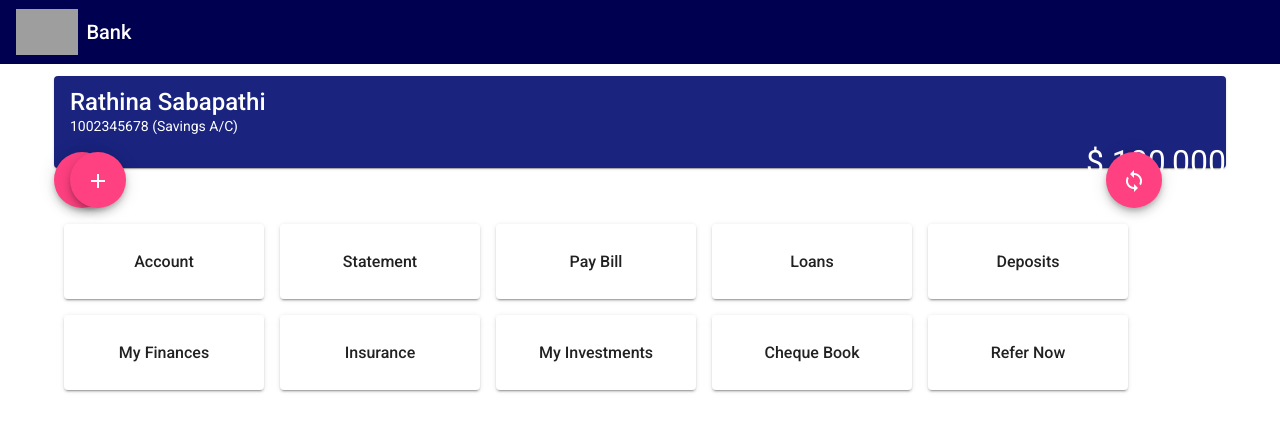
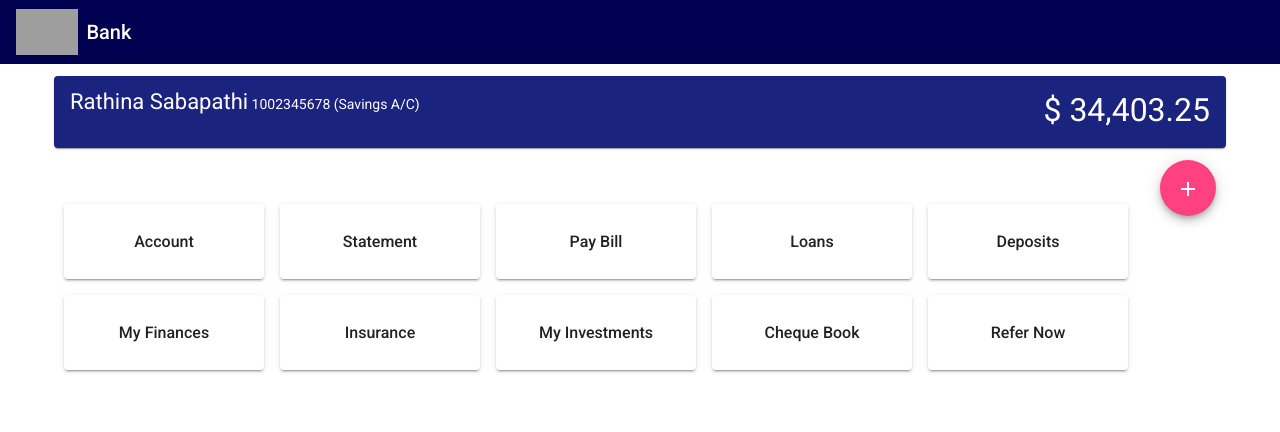
Before and after one commit to msaba94/demo-bank, an Angular app: page / in a window 1280 px wide. Shown: the top 432 px of the page. Built offline with nearby package versions, Linux system fonts and the light colour scheme; grey boxes are pictures that could not be loaded.

Commit message:
need to fix ui

```diff
--- a/src/app/home/home.component.css
+++ b/src/app/home/home.component.css
@@ -2,6 +2,7 @@
   background-color: #1a237e;
   margin-left: 54px;
   margin-right: 54px;
+  min-height: 40px;
 }
 
 .toolbar-card {
@@ -10,24 +11,11 @@
 
 .primary-text {
   color: #fff;
+  width: auto;
 }
 
 .selection-card {
   color: #3949ab;
-}
-
-.example-button-left {
-  justify-content: center;
-  width: 120px;
-  position: absolute;
-  left: 0;
-}
-
-.example-button-center {
-  justify-content: center;
-  width: 120px;
-  align-self: center;
-  position: absolute;
 }
 
 .example-button-right {
@@ -46,8 +34,10 @@
   right: 0;
   color: #fff;
   font-size: 32px;
-  justify-content: center;
-  align-items: center;
+  margin-right: 16px;
+  margin-top: 8px;
+  margin-bottom: 16px;
+  width: auto;
 }
 
 .example-button-row {
@@ -61,3 +51,9 @@
   width: 200px;
   font-size: 16px;
 }
+
+.holder-name{
+  width: auto;
+  color: #fff;
+  font-size: 22px;
+}
--- a/src/app/home/home.component.html
+++ b/src/app/home/home.component.html
@@ -3,32 +3,22 @@
   <!-- Info Card View -->
   <p>
     <mat-card class="example-card">
-      <mat-card-title class="primary-text">Rathina Sabapathi</mat-card-title>
-      <mat-card-subtitle class="primary-text" style="margin-top: 8">
+      <span class="holder-name">Rathina Sabapathi</span>
+      <span class="primary-text" style="margin-top: 8">
         1002345678 (Savings A/C)
-      </mat-card-subtitle>
-      <span class="amount-text">$ 100,000</span>
-
-      <!-- FAB Icon -->
-      <div layout="column">
-        <div class="example-button-left">
-          <button mat-fab style="color: #e91e63" matTooltip="Sent Mony">
-            <mat-icon style="color: #fff">attach_money</mat-icon>
-          </button>
-        </div>
-        <div class="example-button-center">
-          <button mat-fab style="color: #e91e63" matTooltip="Create FD" (click)="openCreateFD()">
-            <mat-icon style="color: #fff">add</mat-icon>
-          </button>
-        </div>
-        <div class="example-button-right">
-          <button mat-fab style="color: #e91e63" matTooltip="Add Funds">
-            <mat-icon style="color: #fff">loop</mat-icon>
-          </button>
-        </div>
-      </div>
+      </span>
+      <span class="amount-text">$ 34,403.25</span>
     </mat-card>
   </p>
+
+  <!-- FAB Icon -->
+  <div class="example-button-right">
+    <button mat-fab style="color: #e91e63" matTooltip="Create FD" (click)="openCreateFD()">
+      <mat-icon style="color: #fff">add</mat-icon>
+    </button>
+  </div>
+
+
   <div style="margin-top: 48px; padding-left: 56px; padding-right: 56px">
     <button mat-raised-button (click)="openAccount()" class="menu-btn" style="margin: 8px;">
       Account
```
